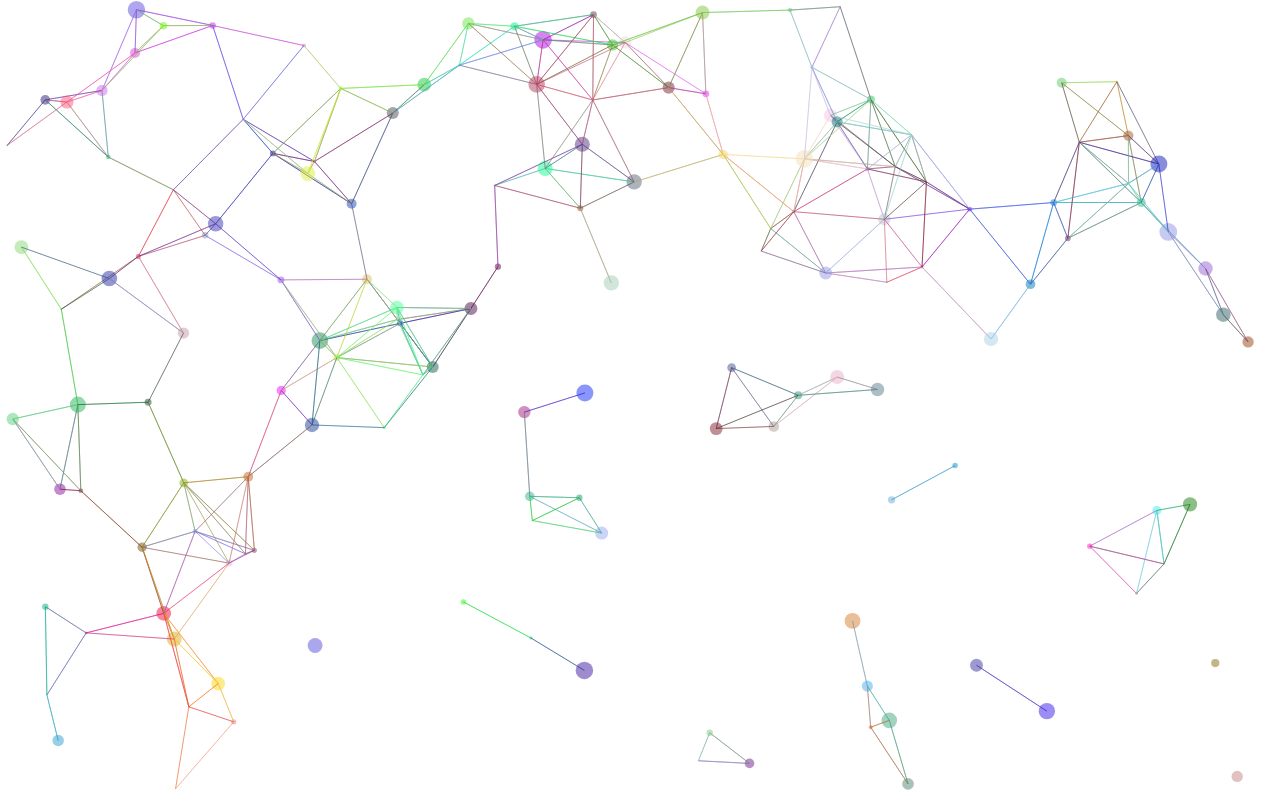
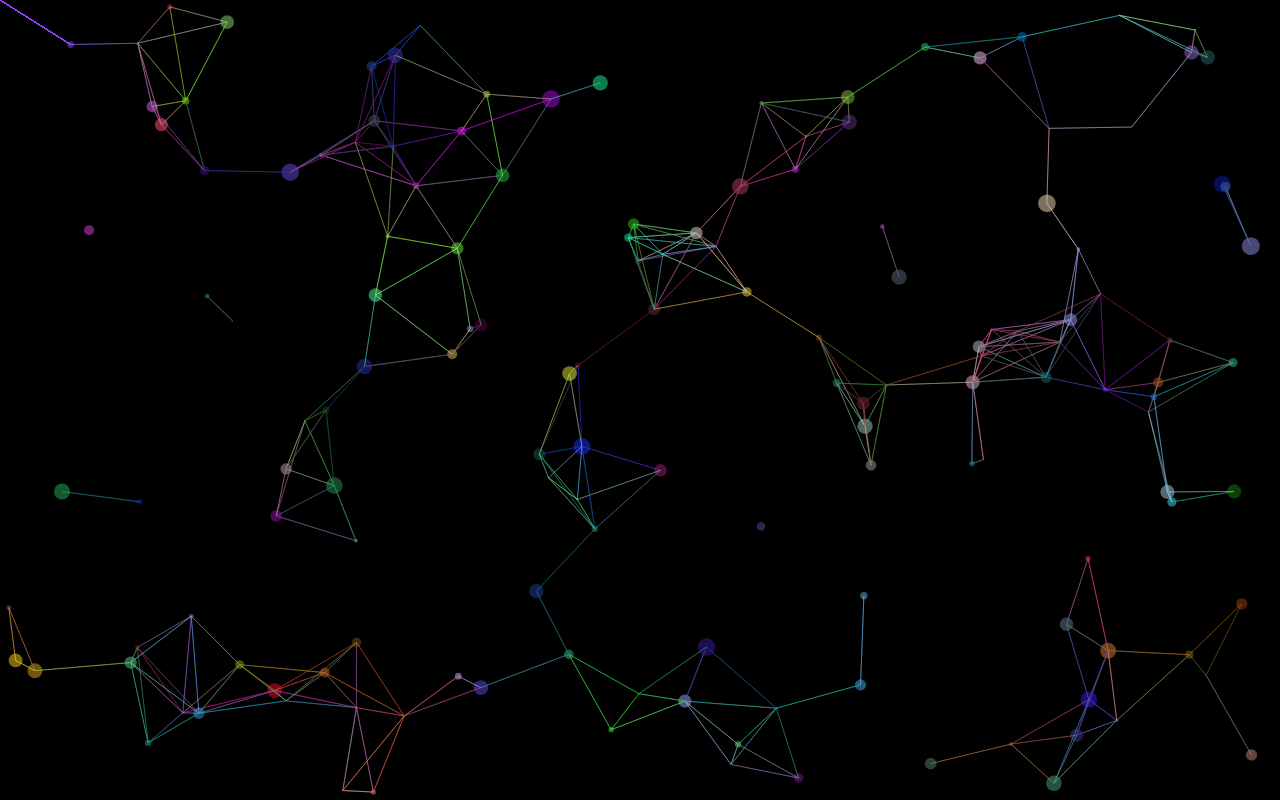
Before and after one commit to mosnamarco/node-balls, a plain HTML site: page index.html in a window 1280 px wide. Drawn offline with Linux system fonts and the light colour scheme.

Commit message:
style: new style

```diff
--- a/script.js
+++ b/script.js
@@ -22,8 +22,8 @@ function createDots(count) {
       y: Math.random() * CANVAS.height,
       radius: Math.random() * 9,
       color: `rgba(${Math.random() * 255}, ${Math.random() * 255}, ${Math.random() * 255}, 0.5)`,
-      speedX: (Math.random() - 0.7) * 2,
-      speedY: (Math.random() - 0.7) * 2,
+      speedX: Math.random() - 0.5,
+      speedY: Math.random() - 0.5,
     });
   }
 }
--- a/style.css
+++ b/style.css
@@ -8,6 +8,7 @@ body, html {
   width: 100%;
   height: 100%;
   overflow: hidden;
+  background-color: black;
 }
 
 #canvas {
```
